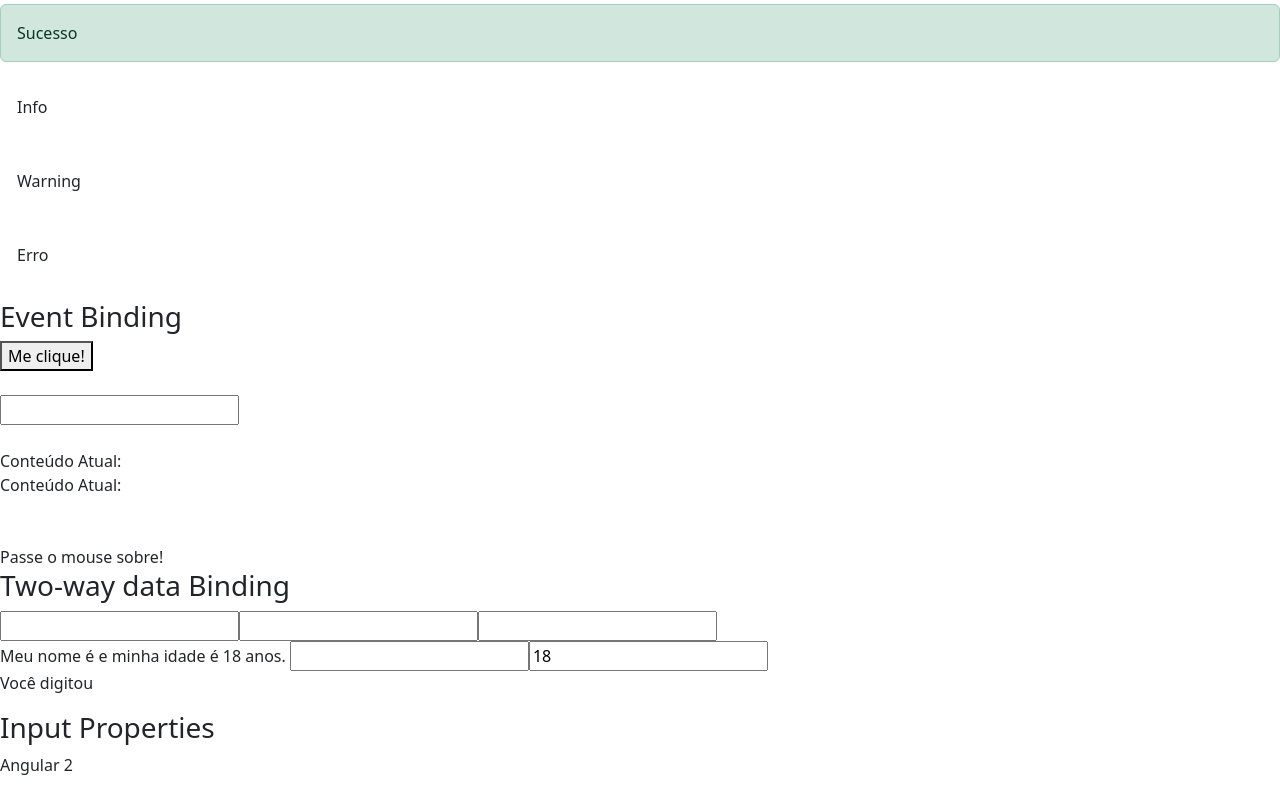
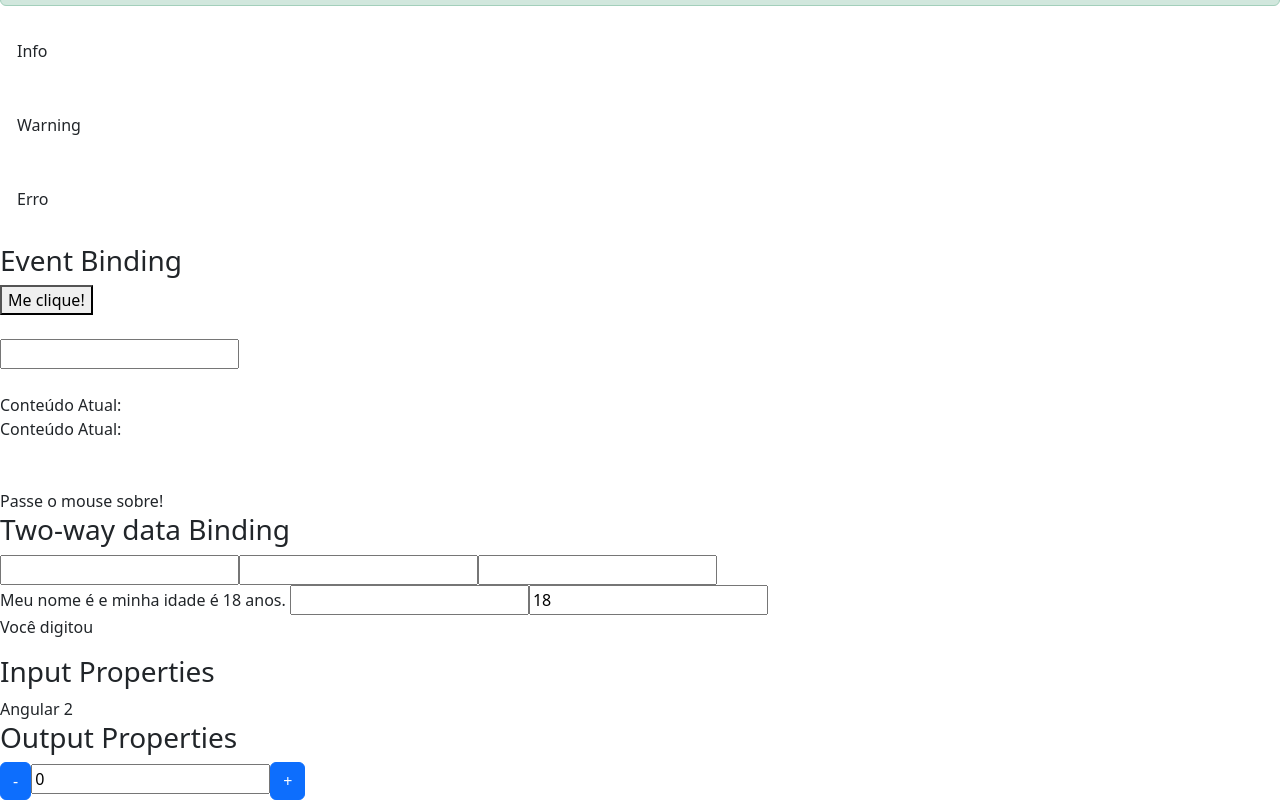
Before and after one commit to netodeolino/curso-angular-2, an Angular app in the folder data-binding/: page / in a window 1280 px wide. Shown: the part 761-1561 px from the top of the page. Before the commit the page ends 1538 px from the top, so only its background shows below. Built offline with nearby package versions, Linux system fonts and the light colour scheme.

Commit message:
29-03-2017

```diff
--- a/data-binding/src/app/app.component.html
+++ b/data-binding/src/app/app.component.html
@@ -1,2 +1 @@
-<h1>LLLLLL</h1>
 <app-data-binding></app-data-binding>
--- a/data-binding/src/app/app.module.ts
+++ b/data-binding/src/app/app.module.ts
@@ -6,12 +6,14 @@ import { HttpModule } from '@angular/http';
 import { AppComponent } from './app.component';
 import { DataBindingComponent } from './data-binding/data-binding.component';
 import { InputPropertyComponent } from './data-binding/input-property.component';
+import { OutputPropertyComponent } from './data-binding/output-property.component';
 
 @NgModule({
   declarations: [
     AppComponent,
     DataBindingComponent,
-    InputPropertyComponent
+    InputPropertyComponent,
+    OutputPropertyComponent
   ],
   imports: [
     BrowserModule,
--- a/data-binding/src/app/data-binding/data-binding.component.html
+++ b/data-binding/src/app/data-binding/data-binding.component.html
@@ -142,3 +142,12 @@
     </div>
   </article>
 </section>
+
+<section class="output-properties">
+  <article>
+    <h3>Output Properties</h3>
+    <div>
+      <contador></contador>
+    </div>
+  </article>
+</section>
--- /dev/null
+++ b/data-binding/src/app/data-binding/output-property.component.ts
@@ -0,0 +1,29 @@
+import { Component, Input } from '@angular/core';
+
+@Component({
+    selector: 'contador',
+    template: `
+      <div>
+        <button type="button" class="btn btn-primary"
+        (click)="decrementa()">-</button>
+        <input type="text" [value]="valor"  readonly>
+        <button type="button" class="btn btn-primary"
+        (click)="incrementa()">+</button>
+      </div>
+    `
+})
+export class OutputPropertyComponent {
+
+    valor: number = 0;
+
+    constructor () { }
+
+    incrementa () {
+        this.valor++;
+    }
+
+    decrementa () {
+        this.valor--;
+    }
+
+}
```
